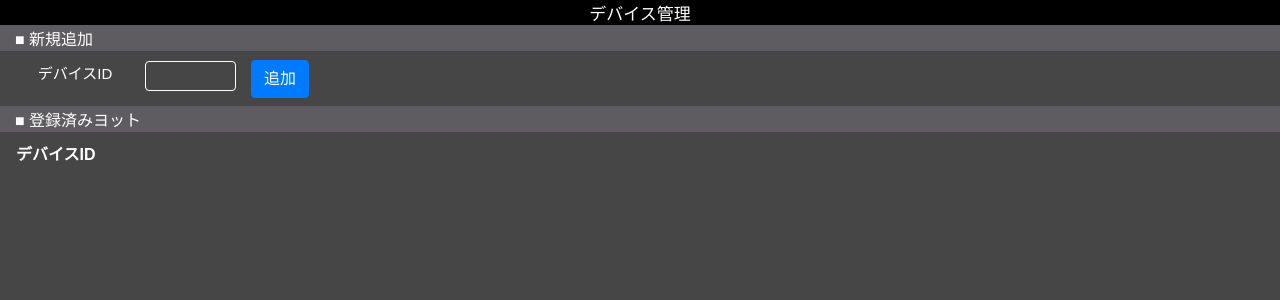
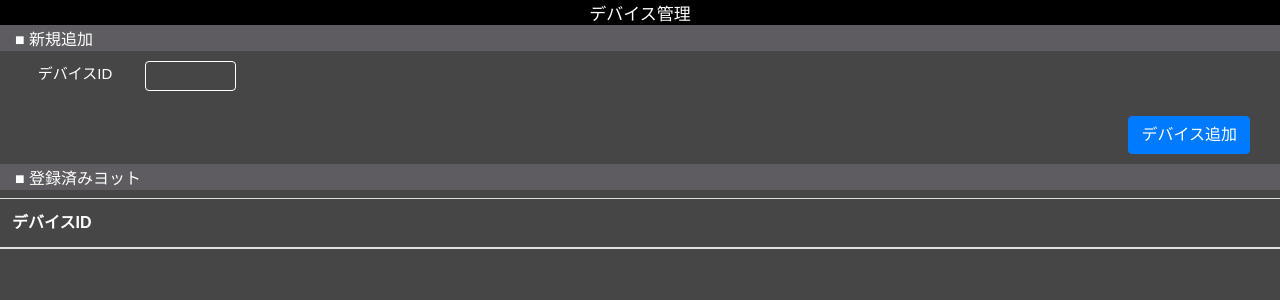
Before and after one commit to KeioSailingDev/web_yacht_note, a Flask app: page /admin/device in a window 1280 px wide. Shown: the part 40-340 px from the top of the page. Run offline with Flask 2, Linux system fonts and the light colour scheme; data that the repository does not hold is empty; some libraries are stand-ins or nearby versions.

Commit message:
①デバイス管理画面：追加ボタンcss修正、表修正

```diff
--- a/static/css/style.css
+++ b/static/css/style.css
@@ -447,8 +447,9 @@ p.admin-title {
   margin: 0px;
 }
 
-div.admin-add-commen {
+div.admin-add-comment {
   width: 100%;
+  margin: 10px 15px 10px 15px;
 }
 
 div.admin-add-comment button {
--- a/templates/admin_device.html
+++ b/templates/admin_device.html
@@ -16,14 +16,14 @@
 
     <div class="admin-add-comment clearfix">
       <button type="submit" class="btn btn-primary">
-        <span class="glyphicon glyphicon-plus-sign" aria-hidden="true"></span> 追加
+        <span class="glyphicon glyphicon-plus-sign" aria-hidden="true"></span> デバイス追加
       </button>
     </div>
 
   </form>
 
   <h5 class="sub-title">■ 登録済みヨット</h5>
-  <table class="admin-table">
+  <table class="table">
     <thead>
       <tr>
         <th>デバイスID</th>
```
